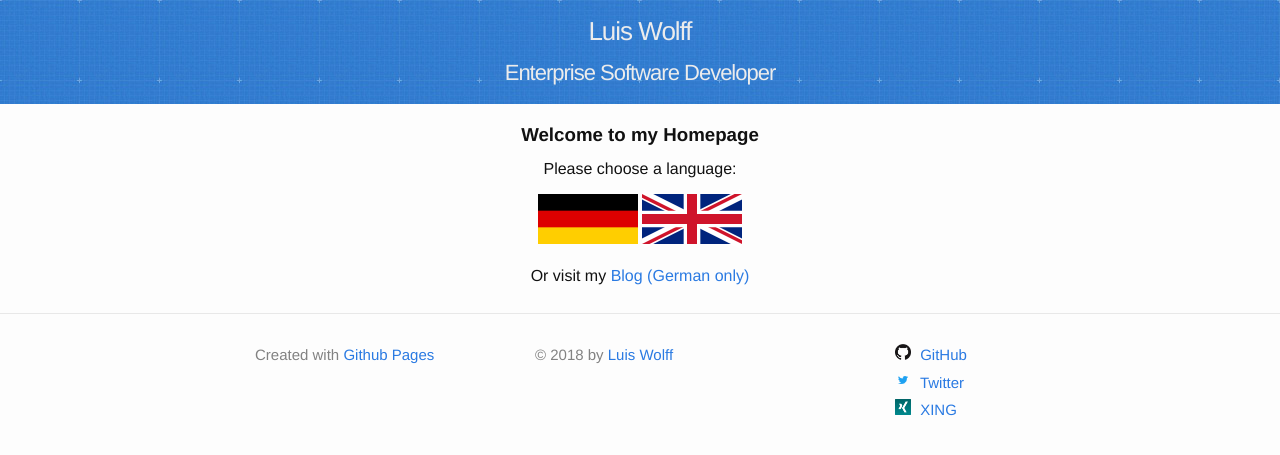
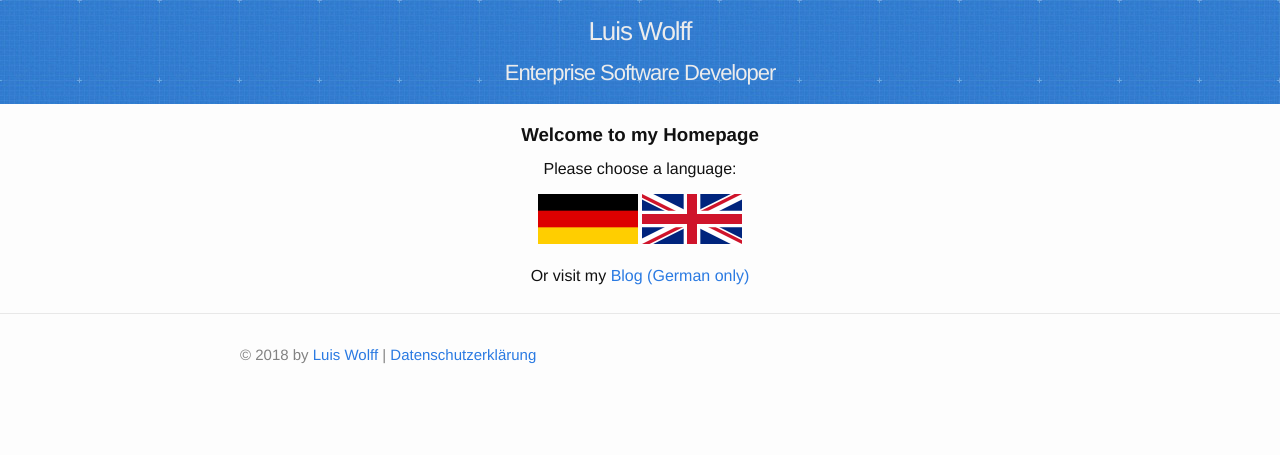
Before and after one commit to luiswolff/luiswolff.github.io, a Jekyll site: the page built from index.html, in a window 1280 px wide. Shown: the top 455 px of the page. Built offline with Jekyll 4.4.1, drawn with Linux system fonts in a browser that asks for light colours.

Commit message:
adjust footer

```diff
--- a/_includes/footer.html
+++ b/_includes/footer.html
@@ -1,15 +1,6 @@
 <footer>
     <div class="wrapper">
         {% assign author = site.data.meta.author %}
-        {% assign lang = site.data.i18n[page.language].footer %}
-        <div class="footer-col footer-col-1">
-            {{ lang.createdWith }} <a href="https://pages.github.com">Github Pages</a>
-        </div>
-        <div class="footer-col footer-col-2">
-            &copy; 2018 by <a href="mailto:{{ author.email }}">{{ author.name}}</a>
-        </div>
-        <div class="footer-col footer-col-3">
-            {% include social-media-list.html %}
-        </div>
+        &copy; 2018 by <a href="https://luiswolff.github.io">{{ author.name}}</a> | <a href="/datenschutz.html">Datenschutzerklärung</a>
     </div>
 </footer>
```
Also changed, not shown: datenschutz.html (added, +8 -0 lines).
